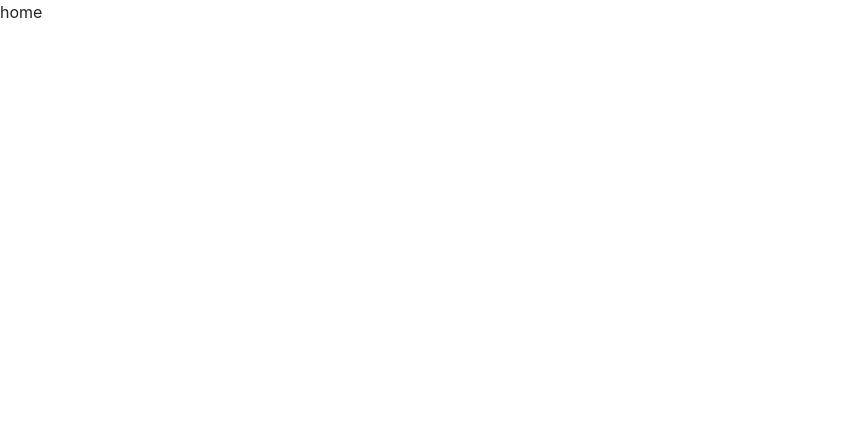
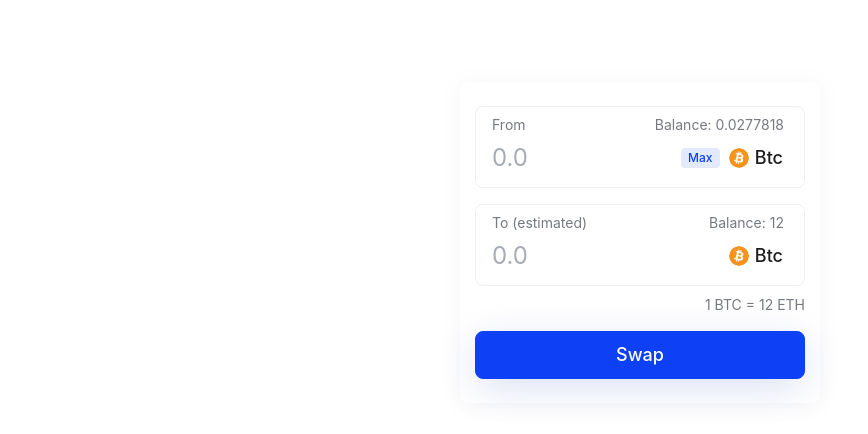
Before and after one commit to lumenswap/lumenswap.io, a React (Create React App) app: page /swap in a window 1280 px wide. Shown: the top 434 px of the page, without its empty margins (0-868 px from the left). Built offline with nearby package versions, Linux system fonts and the light colour scheme.

Commit message:
add main components

```diff
--- a/jsconfig.json
+++ b/jsconfig.json
@@ -1,6 +1,6 @@
 {
   "compilerOptions": {
-    "baseUrl": "."
+    "baseUrl": "src"
   },
   "include": [
     "src"
--- a/package.json
+++ b/package.json
@@ -7,7 +7,9 @@
     "@testing-library/react": "^11.2.5",
     "@testing-library/user-event": "^12.8.1",
     "bootstrap": "^4.6.0",
+    "classnames": "^2.2.6",
     "node-sass": "^5.0.0",
+    "prop-types": "^15.7.2",
     "react": "^17.0.1",
     "react-bootstrap": "^1.5.2",
     "react-dom": "^17.0.1",
--- a/src/App.scss
+++ b/src/App.scss
@@ -4,3 +4,15 @@
 body {
  background-color: $AthensGray;
 }
+
+/* Chrome, Safari, Edge, Opera */
+input::-webkit-outer-spin-button,
+input::-webkit-inner-spin-button {
+ -webkit-appearance: none;
+ margin: 0;
+}
+
+/* Firefox */
+input[type=number] {
+ -moz-appearance: textfield;
+}
--- /dev/null
+++ b/src/components/Button/index.js
@@ -0,0 +1,40 @@
+import React from 'react';
+import PropTypes from 'prop-types';
+import classNames from 'classnames';
+import styles from './styles.module.scss';
+
+const Button = ({
+  disabled, content = '', variant, size, fontSize, htmlType, onClick, className, fontWeight = 'normal', children,
+}) => (
+  <button
+    // eslint-disable-next-line react/button-has-type
+    type={htmlType || 'button'}
+    disabled={disabled}
+    className={classNames(styles[`button-${variant}`], className, styles.btn)}
+    onClick={onClick}
+    style={{ width: `${size}`, fontSize: `${fontSize}px`, fontWeight: `${fontWeight}` }}
+  >
+    {children || content}
+  </button>
+);
+
+Button.defaultProps = {
+  disabled: false,
+  onClick: () => {},
+  htmlType: 'button',
+  size: '',
+  fontSize: 16,
+  className: '',
+};
+
+Button.propTypes = {
+  disabled: PropTypes.bool,
+  variant: PropTypes.string.isRequired,
+  size: PropTypes.string,
+  htmlType: PropTypes.string,
+  onClick: PropTypes.func,
+  className: PropTypes.string,
+  fontSize: PropTypes.number,
+};
+
+export default Button;
--- /dev/null
+++ b/src/components/Button/styles.module.scss
@@ -0,0 +1,48 @@
+@import 'styles/vars';
+
+.btn {
+  border-radius: 8px;
+  box-shadow: 0 9px 40px -4px rgba(15, 48, 168, 0.18);
+  height: 48px;
+  transition: 0.2s ease-in-out;
+}
+
+.btn:disabled {
+  cursor: not-allowed;
+}
+
+.btn:focus {
+  outline: none;
+}
+
+.button-primary, .button-primary:focus {
+  background-color: $BlueRibbon;
+  border: 1px solid $BlueRibbon;
+  color: white;
+}
+
+.button-primary:hover {
+  background: $BlueRibbon;
+}
+
+.button-outline {
+  background-color: white;
+  color: $CatskillWhite;
+  border: 1px solid $CatskillWhite;
+  box-shadow: 0 2px 10px 0 rgba(134, 146, 164, 0.05);
+}
+
+.button-default {
+  background-color: transparent;
+  border: 1px solid transparent;
+  color: $CodGray;
+}
+
+.button-base {
+  background: transparent;
+  border: transparent;
+  padding: 0;
+  color: $CodGray;
+  display: flex;
+  align-items: center;
+}
--- /dev/null
+++ b/src/components/CurrencyInput/index.js
@@ -0,0 +1,43 @@
+import classNames from 'classnames';
+import PropTypes from 'prop-types';
+import styles from './styles.module.scss';
+
+const CurrencyInput = ({
+  label, currentCurrency, balance, max,
+}) => (
+  <div className={styles.card}>
+    <div className="d-flex justify-content-between">
+      <div className={styles.label}>
+        {label}
+      </div>
+      <div className={styles.label}>
+        Balance:
+        {' '}
+        {balance}
+      </div>
+    </div>
+    <div className={classNames('input-group', styles['input-group'])}>
+      <input type="number" className={styles.input} placeholder="0.0" />
+      <div className="d-flex align-items-center">
+        {max && <button type="button" className={styles.max}>Max</button>}
+        <button type="button" className={styles['drop-down']}>
+          <img src={currentCurrency.img} alt="logo" />
+          {currentCurrency.name}
+        </button>
+      </div>
+    </div>
+  </div>
+);
+
+CurrencyInput.defaultProps = {
+  max: false,
+};
+
+CurrencyInput.propTypes = {
+  label: PropTypes.string.isRequired,
+  balance: PropTypes.string.isRequired,
+  currentCurrency: PropTypes.object.isRequired,
+  max: PropTypes.bool,
+};
+
+export default CurrencyInput;
--- /dev/null
+++ b/src/components/CurrencyInput/styles.module.scss
@@ -0,0 +1,73 @@
+@import "styles/vars";
+
+.card {
+  border: 1px solid $CatskillWhite;
+  border-radius: 8px;
+  padding: 10px 20px 18px 16px;
+}
+
+.label {
+  font-size: 14px;
+  line-height: 1.14;
+  color: $RollingStone;
+}
+
+.input-group {
+  margin-top: 14px;
+  flex-wrap: nowrap;
+  display: flex;
+  align-items: center;
+}
+
+.input {
+  border: none;
+  font-size: 24px;
+  color: $CodGray;
+  background-color: white;
+  width: 0;
+  height: 20px;
+  flex: 1 1 auto;
+  overflow: hidden;
+  padding: 0 10px 0 0;
+}
+
+.input::placeholder {
+  color: $Aluminium;
+}
+
+.input:focus {
+  outline: none;
+}
+
+.max {
+  color: $BlueRibbon;
+  font-size: 12px;
+  font-weight: 500;
+  line-height: 1.25;
+  background-color: $Zumthor;
+  border:1px solid $Zumthor;
+  border-radius: 4px;
+  width: 39px;
+  height: 20px;
+  outline: none;
+}
+
+.drop-down {
+  background-color: transparent;
+  border: 1px solid transparent;
+  font-size: 18px;
+  font-weight: 500;
+  line-height: 0.89;
+  color: $CodGray;
+  margin-left: 8px;
+  padding: 0;
+  display: flex;
+  align-items: center;
+
+  img {
+    width: 20px;
+    height: 20px;
+    border-radius: 50%;
+    margin-right: 6px;
+  }
+}
--- a/src/pages/Home/index.js
+++ b/src/pages/Home/index.js
@@ -1,5 +1,34 @@
+import CurrencyInput from 'components/CurrencyInput';
+import btc from 'assets/images/btc-logo.png';
+import Button from 'components/Button';
+import styles from './styles.module.scss';
+
 const Home = () => (
-  <div>home</div>
+  <div className="container-fluid">
+    <div className="row justify-content-center">
+      <div className="col-auto">
+        <div className={styles.container}>
+          <div className={styles.card}>
+            <form action="">
+              <CurrencyInput label="From" balance="0.0277818" currentCurrency={{ name: 'Btc', img: btc }} max />
+              <div className="my-3" />
+              <CurrencyInput label="To (estimated)" balance="12" currentCurrency={{ name: 'Btc', img: btc }} />
+              <p className={styles.info}>1 BTC = 12 ETH</p>
+              <Button
+                htmlType="submit"
+                variant="primary"
+                content="Swap"
+                fontSize={18}
+                fontWeight="500"
+                size="100%"
+                className="mt-3"
+              />
+            </form>
+          </div>
+        </div>
+      </div>
+    </div>
+  </div>
 );
 
 export default Home;
--- a/src/pages/Home/styles.module.scss
+++ b/src/pages/Home/styles.module.scss
@@ -0,0 +1,21 @@
+@import "styles/vars";
+
+.container {
+  width: 360px;
+}
+
+.card {
+  background-color: white;
+  padding: 24px 15px;
+  border-radius: 8px;
+  box-shadow: 0 2px 20px 0 rgba(134, 146, 164, 0.08);
+  margin-top: 82px;
+}
+
+.info {
+  margin-top: 8px;
+  margin-bottom: 0;
+  text-align: right;
+  font-size: 14px;
+  color: $RollingStone;
+}
--- a/src/styles/vars.scss
+++ b/src/styles/vars.scss
@@ -9,3 +9,5 @@ $LightAthensGray: #f5f5f7;
 $Zumthor: #e3e9ff;
 $CodGray: #1d1d1d;
 $RollingStone: #767a80;
+$CatskillWhite: #ecf0f5;
+$Aluminium: #a8acb4;
```
Also changed, not shown: .eslintrc.js, src/assets/images/btc-logo.png (added).
